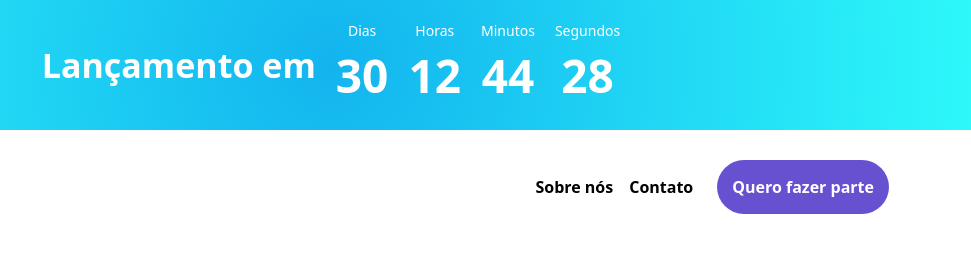
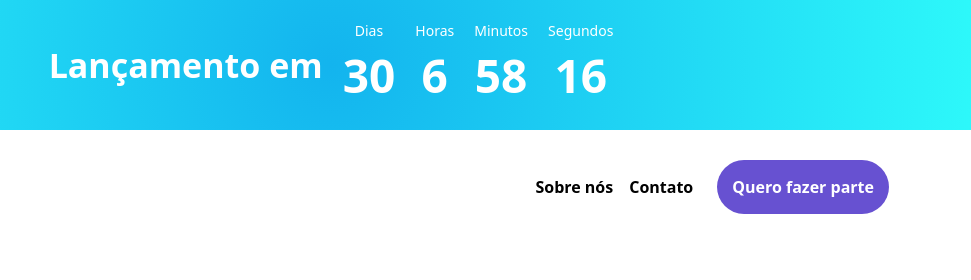
Before and after one commit to mateusmaranhao12/pluug.ai, a plain HTML site: page index.html in a window 1280 px wide. Shown: the top 280 px of the page, 309-1280 px from the left. Drawn offline with nearby package versions, Linux system fonts and the light colour scheme.

Commit message:
Implement lancamento

```diff
--- a/index.html
+++ b/index.html
@@ -41,22 +41,22 @@
                 <div class="col">
                     <div class="layout">
                         <h1>Lançamento em</h1>
-                        <div class="contador">
+                        <div class="contador" id="contador">
                             <div class="tempo">
                                 <span class="label">Dias</span>
-                                <span class="valor">30</span>
+                                <span class="valor" id="dias">0</span>
                             </div>
                             <div class="tempo">
                                 <span class="label">Horas</span>
-                                <span class="valor">12</span>
+                                <span class="valor" id="horas">0</span>
                             </div>
                             <div class="tempo">
                                 <span class="label">Minutos</span>
-                                <span class="valor">44</span>
+                                <span class="valor" id="minutos">0</span>
                             </div>
                             <div class="tempo">
                                 <span class="label">Segundos</span>
-                                <span class="valor">28</span>
+                                <span class="valor" id="segundos">0</span>
                             </div>
                         </div>
                     </div>
--- a/js/scripts.js
+++ b/js/scripts.js
@@ -0,0 +1,29 @@
+//Data do lancamento
+const dataLancamento = new Date('2025-02-10T00:00:00')
+
+//Atualizar contador a cada segundo
+function atualizarContador() {
+    const agora = new Date()
+    const diferenca = dataLancamento - agora
+
+    if (diferenca <= 0) {
+        document.getElementById('contador').innerHTML = '<h2>Lançamento iniciado!</h2>'
+        clearInterval(intervalo) // Para o intervalo
+        return
+    }
+
+    const dias = Math.floor(diferenca / (1000 * 60 * 60 * 24))
+    const horas = Math.floor((diferenca % (1000 * 60 * 60 * 24)) / (1000 * 60 * 60))
+    const minutos = Math.floor((diferenca % (1000 * 60 * 60)) / (1000 * 60))
+    const segundos = Math.floor((diferenca % (1000 * 60)) / 1000)
+
+    // Atualiza os elementos no DOM
+    document.getElementById('dias').textContent = dias
+    document.getElementById('horas').textContent = horas
+    document.getElementById('minutos').textContent = minutos
+    document.getElementById('segundos').textContent = segundos
+}
+
+// Inicia o contador
+const intervalo = setInterval(atualizarContador, 1000)
+atualizarContador() // Chamada inicial para evitar o atraso de 1 segundo
```
